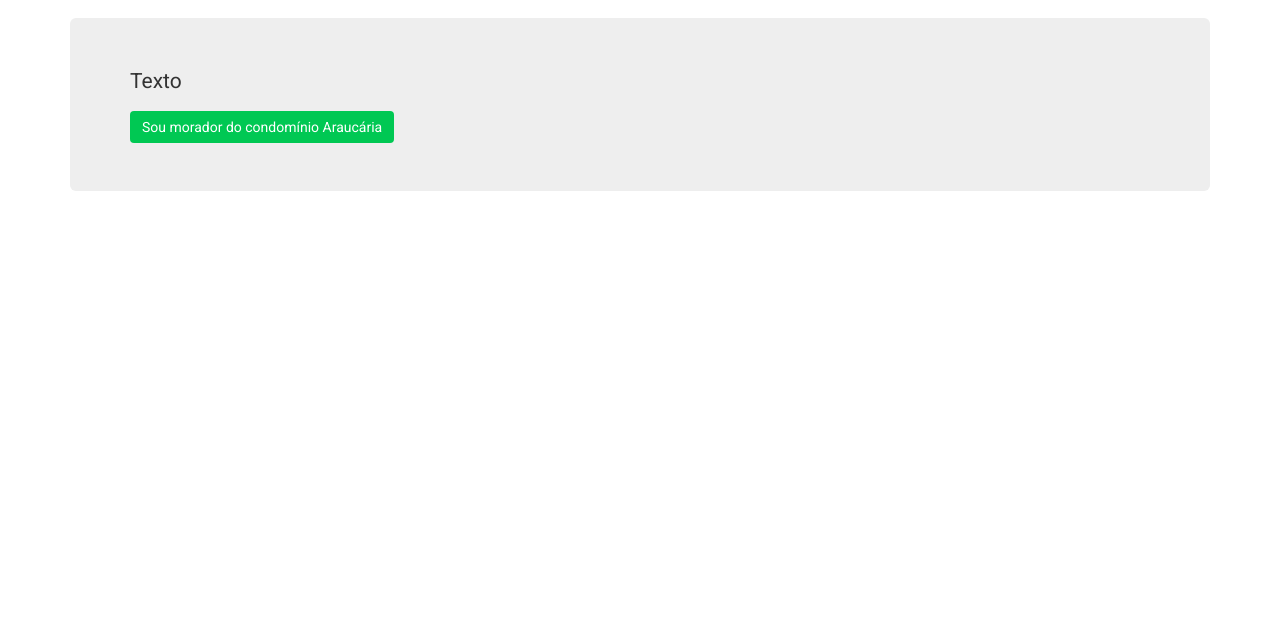
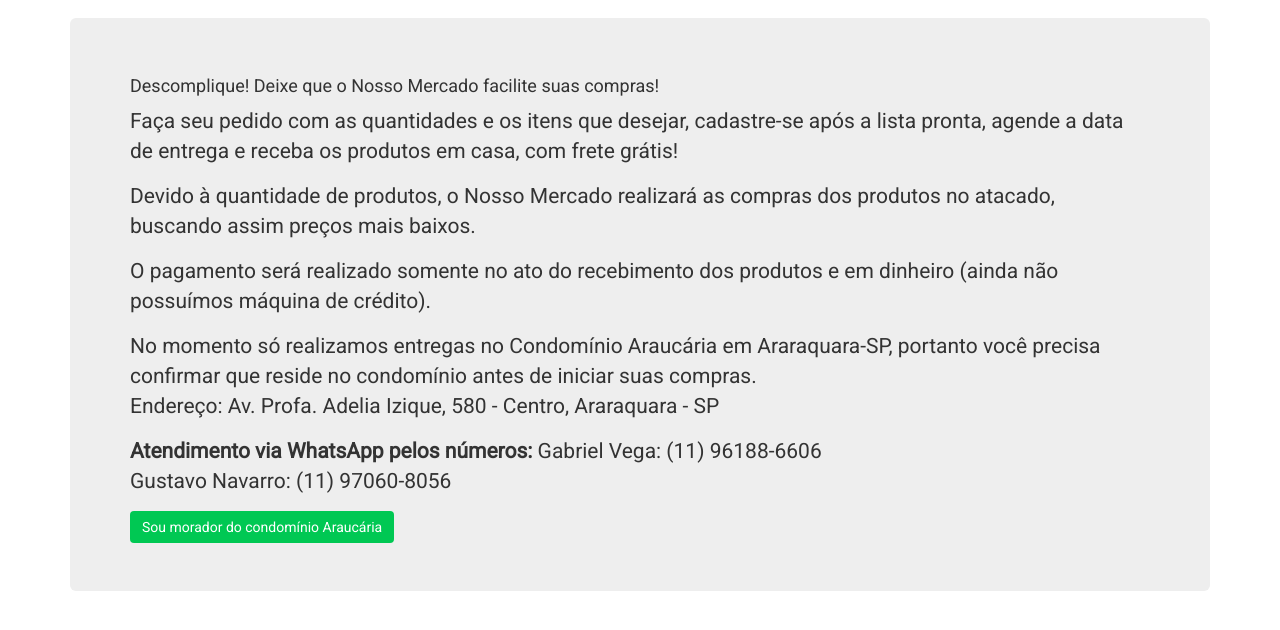
Before and after one commit to navarrog/nossomercado, a website: page index.html in a window 1280 px wide. Shown: the part 64-694 px from the top of the page. Drawn offline with nearby package versions, Linux system fonts and the light colour scheme; some packages are replaced by stand-ins of ours; no server answers.

Commit message:
add more products and update text

```diff
--- a/pages/bem-vindo.html
+++ b/pages/bem-vindo.html
@@ -1,7 +1,27 @@
 <div class="container">
   <div class="jumbotron">
+    <h4>Descomplique! Deixe que o Nosso Mercado facilite suas compras!</h4>
     <p>
-      Texto
+      Faça seu pedido com as quantidades e os itens que desejar, cadastre-se após a lista pronta,
+      agende a data de entrega e receba os produtos em casa, com frete grátis!
+    </p>
+    <p>
+      Devido à quantidade de produtos, o Nosso Mercado realizará as compras dos produtos no
+      atacado, buscando assim preços mais baixos.
+    </p>
+    <p>
+      O pagamento será realizado somente no ato do recebimento dos produtos e em dinheiro
+      (ainda não possuímos máquina de crédito).
+    </p>
+    <p>
+      No momento só realizamos entregas no Condomínio Araucária em Araraquara-SP, portanto você precisa
+      confirmar que reside no condomínio antes de iniciar suas compras.<br>
+      Endereço: Av. Profa. Adelia Izique, 580 - Centro, Araraquara - SP
+    </p>
+    <p>
+      <b>Atendimento via WhatsApp pelos números:</b>
+      Gabriel Vega: (11) 96188-6606 <br>
+      Gustavo Navarro: (11) 97060-8056
     </p>
     <a class="btn btn-primary" href="#lista">Sou morador do condomínio Araucária</a>
   </div>
```
Also changed, not shown: 1 other file.
